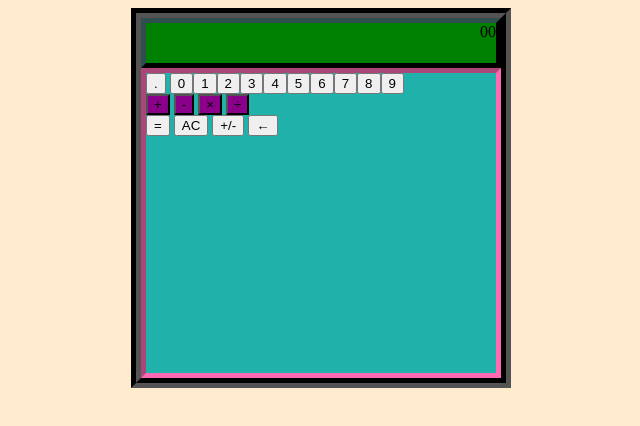
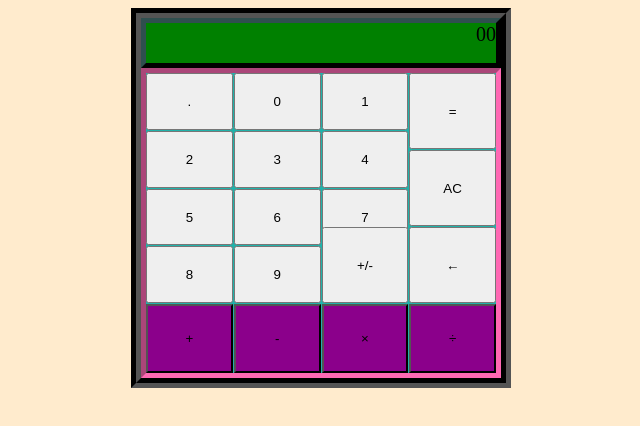
Before and after one commit to wardi16/calculator, a plain HTML site: page index.html in a window 1280 px wide. Shown: the whole page, without its empty margins (319-959 px from the left). Drawn offline with Linux system fonts and the light colour scheme.

Commit message:
trying grid2

```diff
--- a/styles/style.css
+++ b/styles/style.css
@@ -8,6 +8,7 @@ body{
     height: 40px;
     border: 5px outset darkslategrey;
     text-align: right;
+    font-size: 1.25em;
 }
 
 .buttons{
@@ -16,13 +17,47 @@ body{
     height: 300px;
     margin: 0;
     border: 5px inset hotpink;
+    display: grid;
+    grid-template-columns: repeat(4,1fr);
+    grid-gap: 1px;
+    grid-auto-flow:dense;
+
+}
+
+.numbers{
+    display: grid;
+    grid-template-columns: repeat(3,1fr);
+    grid-gap: 1px;
+    /* grid-column: span 3;
+    grid-row: span 3; */
+    grid-column: 1/4;
+    grid-row: 1/4;
+
+    /* grid-auto-flow:dense; */
+}
+
+
+.operators{
+
+    display: grid;
+    grid-template-columns: repeat(4, 1fr);
+    grid-gap: 1px;
+    grid-column: span 4;
+
+}
+
+.sign{
+    /* display: grid;
+    grid-template-columns:1fr; */
+    grid-column:3;
+    grid-row:3;
+    /* grid-gap: 1px; */
 }
 
 .operator{
     background-color: darkmagenta;
-    border:
+}
 
-}
 
 .Calculator{
     border: 10px groove black;
```
